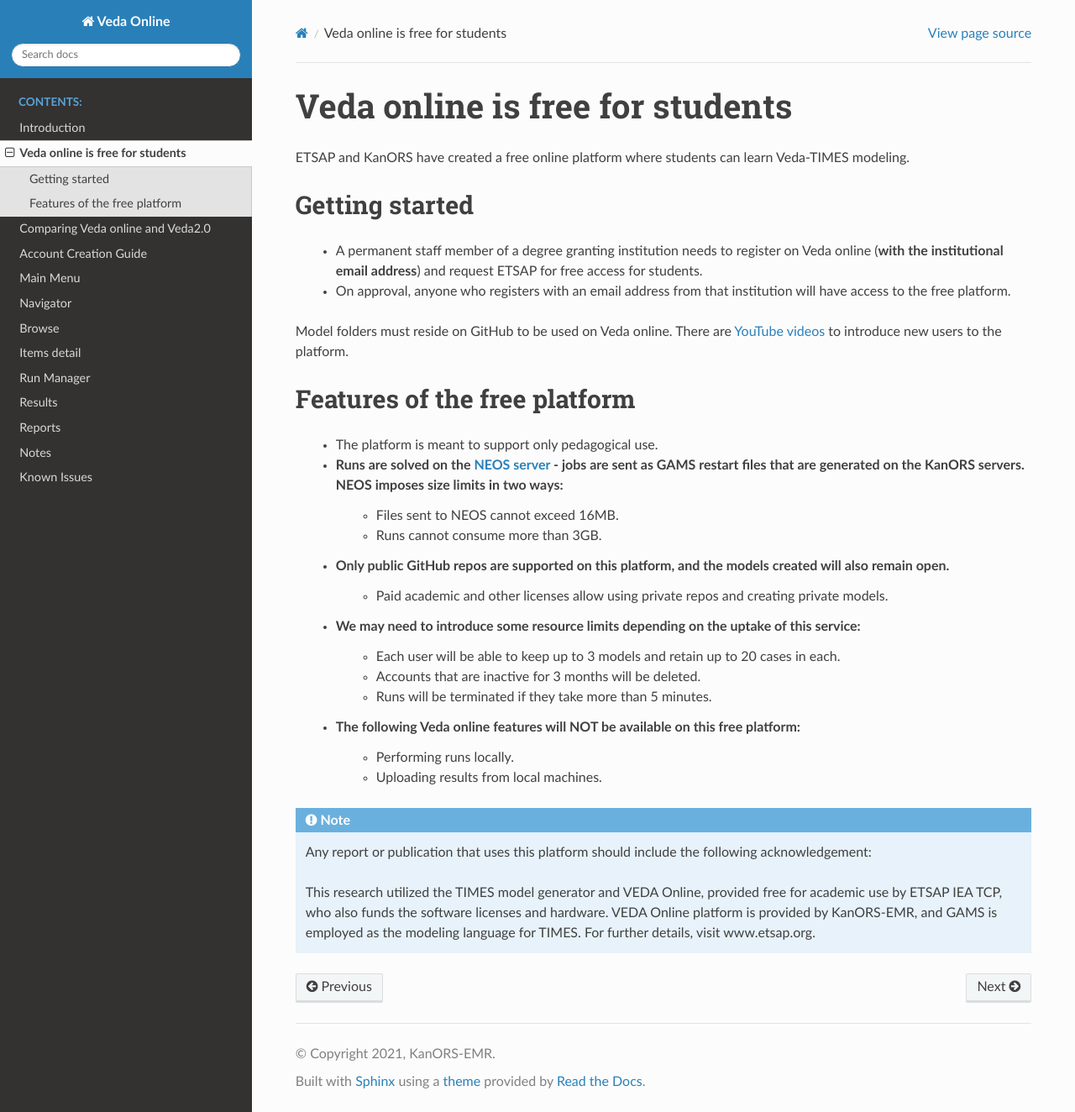
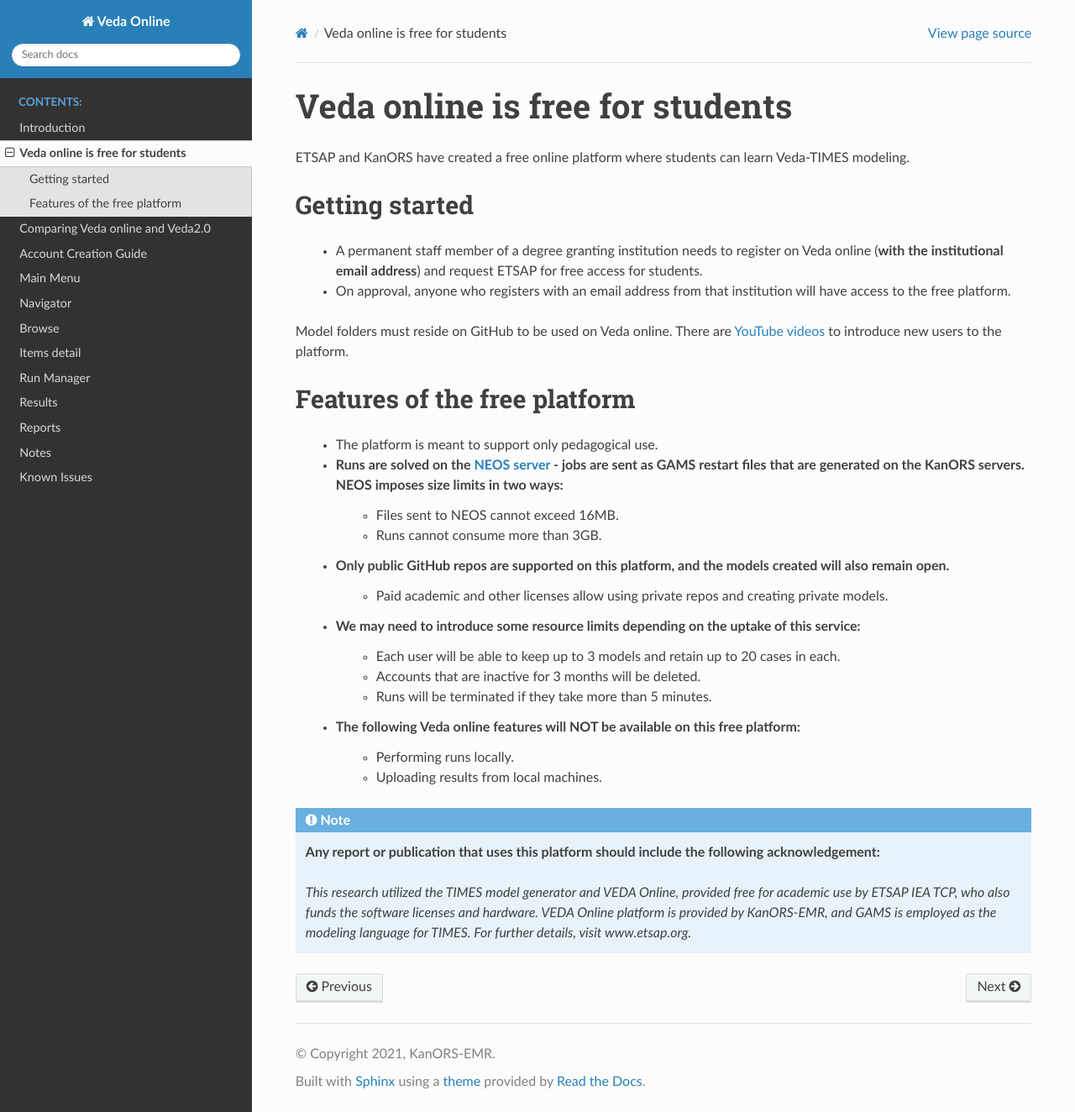
Before and after one commit to kanors-emr/VedaOnline-documentation, a Sphinx documentation site: the page built from source/pages/VO_free_academic.rst, in a window 1280 px wide and 1324 px high. Shown: the whole window at 84% size. Built offline with Sphinx 7.4.7 and the Read the Docs theme 2.0.0, drawn with Linux system fonts in a browser that asks for light colours.

Commit message:
no message

```diff
--- a/source/pages/VO_free_academic.rst
+++ b/source/pages/VO_free_academic.rst
@@ -32,8 +32,6 @@ Features of the free platform
 
 .. note::
 
-    Any report or publication that uses this platform should include the following acknowledgement:
+    **Any report or publication that uses this platform should include the following acknowledgement:**
 
-    This research utilized the TIMES model generator and VEDA Online, provided free for academic use by ETSAP IEA TCP,
-    who also funds the software licenses and hardware. VEDA Online platform is provided by KanORS-EMR,
-    and GAMS is employed as the modeling language for TIMES. For further details, visit www.etsap.org.
+    *This research utilized the TIMES model generator and VEDA Online, provided free for academic use by ETSAP IEA TCP, who also funds the software licenses and hardware. VEDA Online platform is provided by KanORS-EMR, and GAMS is employed as the modeling language for TIMES. For further details, visit www.etsap.org.*
```
